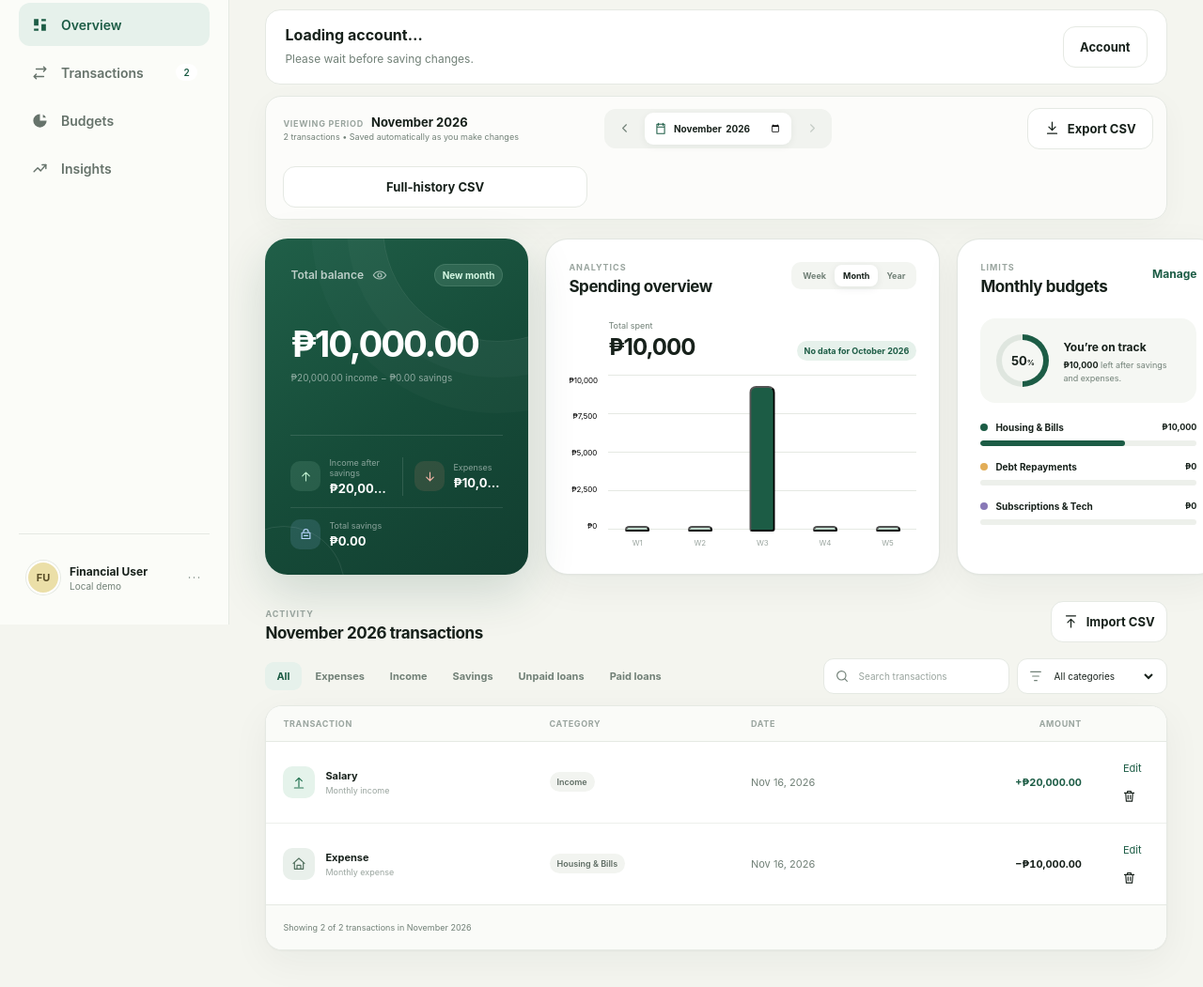
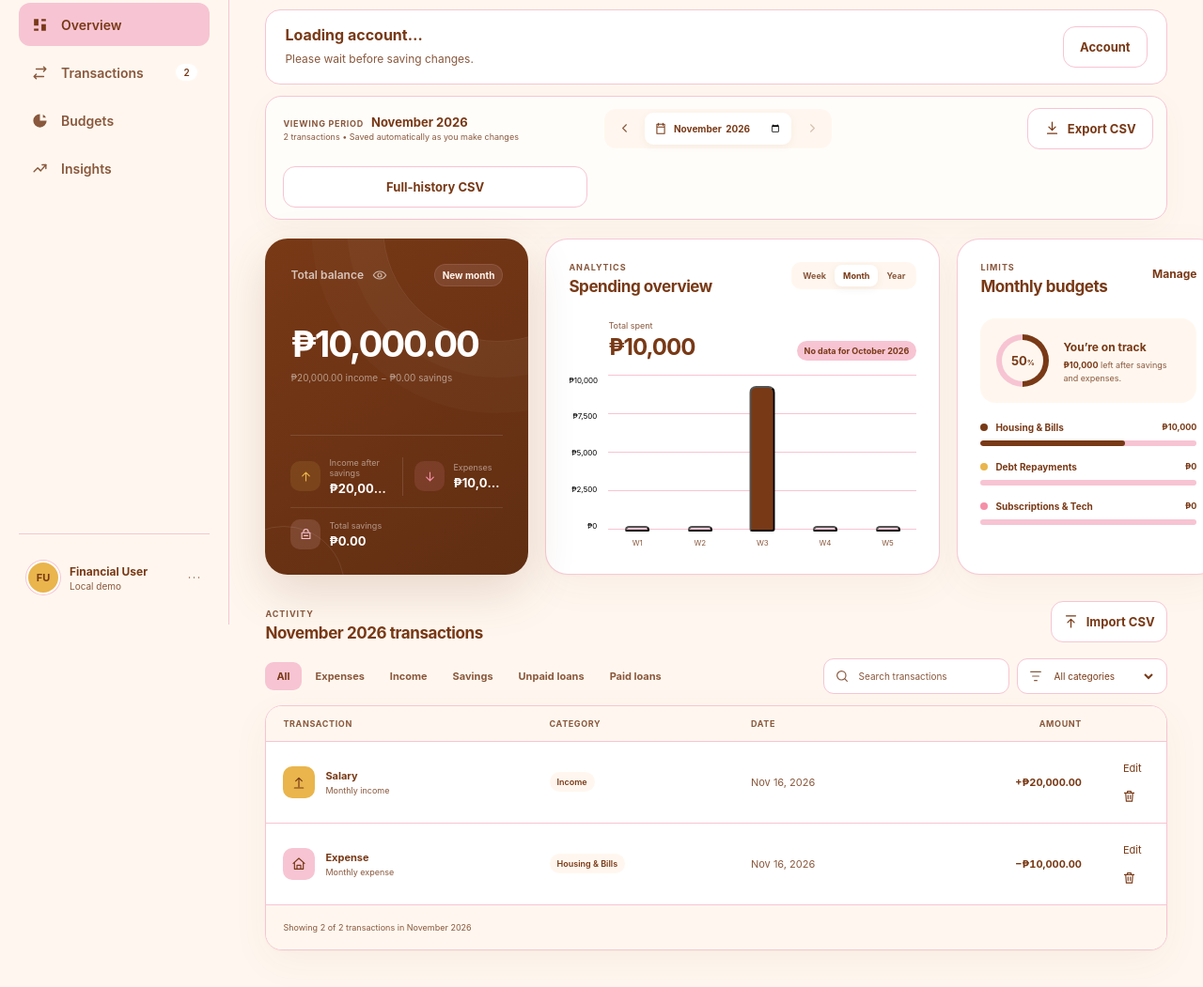
Before and after one commit to Levidepsi/financial-system, a website: page index.html in a window 1280 px wide. Shown: the part 135-1186 px from the top of the page at 94% size. Drawn offline with Linux system fonts and the light colour scheme; files whose address does not match are found by name.

Commit message:
change branding

```diff
--- a/app.js
+++ b/app.js
@@ -79,20 +79,20 @@ const defaultTransactions = [
 ];
 
 const budgetDefinitions = [
-  { category: "Housing & Bills", categories: ["Housing & Bills"], limit: 15000, color: "#1c5c45" },
-  { category: "Debt Repayments", categories: ["Debt Repayment"], limit: 22000, color: "#e2ad57" },
-  { category: "Subscriptions & Tech", categories: ["Shopping", "Entertainment", "Utilities"], limit: 12000, color: "#8878b7" },
+  { category: "Housing & Bills", categories: ["Housing & Bills"], limit: 15000, color: "#783916" },
+  { category: "Debt Repayments", categories: ["Debt Repayment"], limit: 22000, color: "#e9b54c" },
+  { category: "Subscriptions & Tech", categories: ["Shopping", "Entertainment", "Utilities"], limit: 12000, color: "#f58fa8" },
 ];
 
 const categoryThemes = {
-  "Housing & Bills": { className: "housing", color: "#53715f", bg: "#e9f0eb", icon: '<path d="m3 11 9-8 9 8M5 9v11h14V9M9 20v-6h6v6" />' },
-  Shopping: { className: "shopping", color: "#947026", bg: "#f7f0dc", icon: '<path d="M6 8h12l1 13H5L6 8Zm3 0V6a3 3 0 0 1 6 0v2" />' },
-  "Debt Repayment": { className: "debt", color: "#b15f49", bg: "#f9e9e4", icon: '<path d="M5 7h14v12H5zM8 7V5h8v2M8 12h8m-8 3h5" />' },
-  Utilities: { className: "utilities", color: "#426d9d", bg: "#e7eff8", icon: '<path d="M8 15a6 6 0 0 1 8 0m-11-3a10 10 0 0 1 14 0m-8 6h2" />' },
-  Entertainment: { className: "entertainment", color: "#705f9d", bg: "#efebf7", icon: '<path d="M4 7h16v12H4zM8 4l2 3m6-3-2 3m-6 5h.01M12 15h4" />' },
-  Health: { className: "health", color: "#b45766", bg: "#f8e7ea", icon: '<path d="M12 21S4 16.5 4 9.5A4.5 4.5 0 0 1 12 6a4.5 4.5 0 0 1 8 3.5c0 7-8 11.5-8 11.5Z" />' },
-  Income: { className: "income", color: "#287655", bg: "#e5f3eb", icon: '<path d="M12 19V5m0 0L7 10m5-5 5 5M5 21h14" />' },
-  Savings: { className: "savings", color: "#426d9d", bg: "#e7eff8", icon: '<path d="M5 10h14v10H5zM8 10V8a4 4 0 0 1 8 0v2M9 15h6" />' },
+  "Housing & Bills": { className: "housing", color: "#783916", bg: "#f7c4d3", icon: '<path d="m3 11 9-8 9 8M5 9v11h14V9M9 20v-6h6v6" />' },
+  Shopping: { className: "shopping", color: "#783916", bg: "#e9b54c", icon: '<path d="M6 8h12l1 13H5L6 8Zm3 0V6a3 3 0 0 1 6 0v2" />' },
+  "Debt Repayment": { className: "debt", color: "#783916", bg: "#f58fa8", icon: '<path d="M5 7h14v12H5zM8 7V5h8v2M8 12h8m-8 3h5" />' },
+  Utilities: { className: "utilities", color: "#783916", bg: "#f7c4d3", icon: '<path d="M8 15a6 6 0 0 1 8 0m-11-3a10 10 0 0 1 14 0m-8 6h2" />' },
+  Entertainment: { className: "entertainment", color: "#783916", bg: "#fff7ef", icon: '<path d="M4 7h16v12H4zM8 4l2 3m6-3-2 3m-6 5h.01M12 15h4" />' },
+  Health: { className: "health", color: "#783916", bg: "#f58fa8", icon: '<path d="M12 21S4 16.5 4 9.5A4.5 4.5 0 0 1 12 6a4.5 4.5 0 0 1 8 3.5c0 7-8 11.5-8 11.5Z" />' },
+  Income: { className: "income", color: "#783916", bg: "#e9b54c", icon: '<path d="M12 19V5m0 0L7 10m5-5 5 5M5 21h14" />' },
+  Savings: { className: "savings", color: "#783916", bg: "#f7c4d3", icon: '<path d="M5 10h14v10H5zM8 10V8a4 4 0 0 1 8 0v2M9 15h6" />' },
 };
 
 function normalizeCategoryName(value) {
@@ -536,7 +536,7 @@ function renderBudgets() {
   document.querySelector("#budget-list").innerHTML = budgets
     .map((budget) => {
       const budgetPercent = budget.limit ? (budget.spent / budget.limit) * 100 : 0;
-      const fillColor = budgetPercent > 100 ? "#e47861" : budget.color;
+      const fillColor = budgetPercent > 100 ? "#b04a3e" : budget.color;
       return `
         <div class="budget-item">
           <div class="budget-item-heading">
--- a/service-worker.js
+++ b/service-worker.js
@@ -1,4 +1,4 @@
-const CACHE_NAME = "monea-offline-v11";
+const CACHE_NAME = "monea-offline-v12";
 const APP_SHELL = ["./", "./index.html", "./pricing.html", "./styles.css", "./category-policy.js", "./app.js", "./account.js", "./favicon.svg", "./manifest.webmanifest"];
 
 self.addEventListener("install", (event) => {
--- a/styles.css
+++ b/styles.css
@@ -1,20 +1,20 @@
 :root {
-  --ink: #17211b;
-  --muted: #718077;
-  --subtle: #9aa59f;
-  --canvas: #f4f5ef;
+  --ink: #783916;
+  --muted: #89583d;
+  --subtle: #89583d;
+  --canvas: #fff7ef;
   --surface: #ffffff;
-  --line: #e5e9e3;
-  --green: #1c5c45;
-  --green-dark: #154936;
-  --green-soft: #e6f1eb;
-  --mint: #a7dec0;
-  --coral: #e47861;
-  --coral-soft: #fbece8;
-  --amber: #e2ad57;
-  --blue: #6088bd;
-  --purple: #8878b7;
-  --shadow: 0 1px 2px rgba(25, 45, 35, 0.03), 0 12px 40px rgba(25, 45, 35, 0.05);
+  --line: #f7c4d3;
+  --green: #783916;
+  --green-dark: #602e12;
+  --green-soft: #f7c4d3;
+  --mint: #f58fa8;
+  --coral: #b04a3e;
+  --coral-soft: #f7c4d3;
+  --amber: #e9b54c;
+  --blue: #e9b54c;
+  --purple: #f58fa8;
+  --shadow: 0 1px 2px rgba(120, 57, 22, 0.03), 0 12px 40px rgba(120, 57, 22, 0.05);
   --radius-lg: 24px;
   --radius-md: 16px;
   --radius-sm: 12px;
@@ -112,7 +112,7 @@ svg {
   display: flex;
   flex-direction: column;
   padding: 30px 20px 24px;
-  background: #fbfcf8;
+  background: #fff7ef;
   border-right: 1px solid var(--line);
 }
 
@@ -133,10 +133,10 @@ svg {
   height: 34px;
   display: grid;
   place-items: center;
-  color: white;
-  background: var(--green);
+  color: var(--ink);
+  background: var(--mint);
   border-radius: 11px 11px 11px 4px;
-  box-shadow: 0 7px 18px rgba(28, 92, 69, 0.22);
+  box-shadow: 0 7px 18px rgba(120, 57, 22, 0.22);
 }
 
 .brand-mark svg {
@@ -165,7 +165,7 @@ svg {
   min-height: 46px;
   margin-bottom: 5px;
   padding: 0 13px;
-  color: #66736b;
+  color: #89583d;
   border-radius: 12px;
   font-size: 14px;
   font-weight: 600;
@@ -175,7 +175,7 @@ svg {
 
 .nav-link:hover {
   color: var(--ink);
-  background: #eff2ec;
+  background: #f7c4d3;
   transform: translateX(2px);
 }
 
@@ -226,7 +226,7 @@ svg {
 }
 
 .profile-button:hover {
-  background: #f0f2ed;
+  background: #fff7ef;
 }
 
 .avatar {
@@ -235,8 +235,8 @@ svg {
   flex: 0 0 auto;
   display: grid;
   place-items: center;
-  color: #574c26;
-  background: #ebdfa8;
+  color: #783916;
+  background: #e9b54c;
   border: 2px solid white;
   border-radius: 50%;
   font-size: 11px;
@@ -326,7 +326,7 @@ main {
   background: rgba(255, 255, 255, 0.72);
   border: 1px solid var(--line);
   border-radius: 17px;
-  box-shadow: 0 8px 30px rgba(25, 45, 35, 0.035);
+  box-shadow: 0 8px 30px rgba(120, 57, 22, 0.035);
 }
 
 .period-copy {
@@ -363,7 +363,7 @@ main {
   align-items: center;
   gap: 5px;
   padding: 4px;
-  background: #f1f3ef;
+  background: #fff7ef;
   border-radius: 12px;
 }
 
@@ -407,7 +407,7 @@ main {
   padding: 0 10px;
   background: white;
   border-radius: 9px;
-  box-shadow: 0 2px 8px rgba(24, 44, 34, 0.06);
+  box-shadow: 0 2px 8px rgba(120, 57, 22, 0.06);
 }
 
 .month-picker svg {
@@ -465,8 +465,8 @@ main {
 
 .icon-button:hover,
 .secondary-button:hover {
-  background: #fafbf8;
-  border-color: #cbd3cc;
+  background: #fff7ef;
+  border-color: #f7c4d3;
 }
 
 .notification-dot {
@@ -494,14 +494,14 @@ main {
 }
 
 .primary-button {
-  color: white;
-  background: var(--green);
-  box-shadow: 0 8px 22px rgba(28, 92, 69, 0.17);
+  color: var(--ink);
+  background: var(--mint);
+  box-shadow: 0 8px 22px rgba(120, 57, 22, 0.17);
 }
 
 .primary-button:hover {
-  background: var(--green-dark);
-  box-shadow: 0 10px 28px rgba(28, 92, 69, 0.25);
+  background: var(--green-soft);
+  box-shadow: 0 10px 28px rgba(120, 57, 22, 0.25);
   transform: translateY(-1px);
 }
 
@@ -532,7 +532,7 @@ button:focus-visible,
 a:focus-visible,
 input:focus-visible,
 select:focus-visible {
-  outline: 3px solid rgba(28, 92, 69, 0.22);
+  outline: 3px solid rgba(120, 57, 22, 0.22);
   outline-offset: 2px;
 }
 
@@ -554,7 +554,7 @@ select:focus-visible {
 .card {
   padding: 24px;
   background: var(--surface);
-  border: 1px solid rgba(223, 228, 222, 0.9);
+  border: 1px solid rgba(247, 196, 211, 0.9);
   box-shadow: var(--shadow);
 }
 
@@ -565,8 +565,8 @@ select:focus-visible {
   flex-direction: column;
   padding: 27px;
   color: white;
-  background: linear-gradient(145deg, #205f48 0%, #164c39 52%, #123e30 100%);
-  box-shadow: 0 18px 50px rgba(20, 73, 53, 0.17);
+  background: linear-gradient(145deg, #783916 0%, #6c3314 52%, #602e12 100%);
+  box-shadow: 0 18px 50px rgba(120, 57, 22, 0.17);
 }
 
 .balance-orb {
@@ -637,9 +637,9 @@ select:focus-visible {
   align-items: center;
   gap: 3px;
   padding: 5px 8px;
-  color: #d5f7e3;
-  background: rgba(203, 245, 221, 0.12);
-  border: 1px solid rgba(203, 245, 221, 0.12);
+  color: #fff7ef;
+  background: rgba(247, 196, 211, 0.12);
+  border: 1px solid rgba(247, 196, 211, 0.12);
   border-radius: 99px;
   font-size: 10px;
   font-weight: 700;
@@ -651,8 +651,8 @@ select:focus-visible {
 }
 
 .trend-pill.negative {
-  color: #ffd1c8;
-  background: rgba(239, 139, 117, .14);
+  color: #f7c4d3;
+  background: rgba(245, 143, 168, .14);
 }
 
 .trend-pill.negative svg {
@@ -716,18 +716,18 @@ select:focus-visible {
 }
 
 .income-icon {
-  color: #bceccc;
-  background: rgba(169, 225, 191, 0.13);
+  color: #e9b54c;
+  background: rgba(233, 181, 76, 0.13);
 }
 
 .expense-icon {
-  color: #f5b6a8;
-  background: rgba(239, 139, 117, 0.13);
+  color: #f58fa8;
+  background: rgba(245, 143, 168, 0.13);
 }
 
 .savings-icon {
-  color: #b9d7ff;
-  background: rgba(150, 195, 255, 0.14);
+  color: #f7c4d3;
+  background: rgba(247, 196, 211, 0.14);
 }
 
 .balance-breakdown .savings-summary {
@@ -780,7 +780,7 @@ select:focus-visible {
 .segmented-control {
   display: flex;
   padding: 3px;
-  background: #f3f5f1;
+  background: #fff7ef;
   border-radius: 10px;
 }
 
@@ -802,7 +802,7 @@ select:focus-visible {
 .segmented-control button.active {
   color: var(--ink);
   background: white;
-  box-shadow: 0 2px 8px rgba(24, 44, 34, 0.08);
+  box-shadow: 0 2px 8px rgba(120, 57, 22, 0.08);
 }
 
 .chart-summary {
@@ -881,7 +881,7 @@ select:focus-visible {
 .chart-bar {
   width: min(26px, 72%);
   min-height: 5px;
-  background: #bcd7c9;
+  background: #f7c4d3;
   border-radius: 7px 7px 3px 3px;
   cursor: pointer;
   transition: height 350ms cubic-bezier(.2,.8,.2,1), background 150ms ease, transform 150ms ease;
@@ -928,7 +928,7 @@ select:focus-visible {
   gap: 15px;
   margin: 24px 0 20px;
   padding: 17px;
-  background: #f5f7f3;
+  background: #fff7ef;
   border-radius: 16px;
 }
 
@@ -939,7 +939,7 @@ select:focus-visible {
   flex: 0 0 auto;
   display: grid;
   place-items: center;
-  background: conic-gradient(var(--green) calc(var(--progress) * 1%), #dfe6df 0);
+  background: conic-gradient(var(--green) calc(var(--progress) * 1%), #f7c4d3 0);
   border-radius: 50%;
 }
 
@@ -948,7 +948,7 @@ select:focus-visible {
   position: absolute;
   width: 44px;
   height: 44px;
-  background: #f5f7f3;
+  background: #fff7ef;
   border-radius: 50%;
 }
 
@@ -1016,7 +1016,7 @@ select:focus-visible {
 .progress-track {
   height: 6px;
   overflow: hidden;
-  background: #edf0eb;
+  background: #f7c4d3;
   border-radius: 99px;
 }
 
@@ -1101,8 +1101,8 @@ select:focus-visible {
 
 .search-field:focus-within,
 .select-field:focus-within {
-  border-color: rgba(28, 92, 69, 0.55);
-  box-shadow: 0 0 0 3px rgba(28, 92, 69, 0.08);
+  border-color: rgba(120, 57, 22, 0.55);
+  box-shadow: 0 0 0 3px rgba(120, 57, 22, 0.08);
 }
 
 .search-field svg,
@@ -1151,7 +1151,7 @@ table {
 th {
   padding: 13px 18px;
   color: var(--subtle);
-  background: #fafbf8;
+  background: #fff7ef;
   border-bottom: 1px solid var(--line);
   font-size: 9px;
   font-weight: 700;
@@ -1171,7 +1171,7 @@ th:last-child {
 
 td {
   padding: 13px 18px;
-  border-bottom: 1px solid #edf0ec;
+  border-bottom: 1px solid #f7c4d3;
   color: var(--muted);
   font-size: 11px;
 }
@@ -1185,7 +1185,7 @@ tbody tr {
 }
 
 tbody tr:hover {
-  background: #fbfcfa;
+  background: #fff7ef;
 }
 
 .merchant-cell {
@@ -1236,8 +1236,8 @@ tbody tr:hover {
   display: inline-flex;
   align-items: center;
   padding: 5px 8px;
-  color: #5f6d64;
-  background: #f2f4f0;
+  color: #783916;
+  background: #fff7ef;
   border-radius: 99px;
   font-size: 9px;
   font-weight: 600;
@@ -1326,7 +1326,7 @@ tr:hover .delete-button,
   gap: 16px;
   min-height: 48px;
   padding: 0 18px;
-  background: #fafbf8;
+  background: #fff7ef;
   border-top: 1px solid var(--line);
 }
 
@@ -1371,11 +1371,11 @@ tr:hover .delete-button,
   background: white;
   border: 0;
   border-radius: 24px;
-  box-shadow: 0 30px 90px rgba(20, 40, 30, 0.24);
+  box-shadow: 0 30px 90px rgba(120, 57, 22, 0.24);
 }
 
 .transaction-dialog::backdrop {
-  background: rgba(20, 31, 25, 0.48);
+  background: rgba(120, 57, 22, 0.48);
   backdrop-filter: blur(5px);
 }
 
@@ -1408,7 +1408,7 @@ tr:hover .delete-button,
 .close-button {
   width: 38px;
   height: 38px;
-  background: #f5f6f3;
+  background: #fff7ef;
 }
 
 .type-picker {
@@ -1438,7 +1438,7 @@ tr:hover .delete-button,
   justify-content: center;
   gap: 8px;
   color: var(--muted);
-  background: #f7f8f5;
+  background: #fff7ef;
   border: 1px solid var(--line);
   border-radius: 12px;
   cursor: pointer;
@@ -1454,11 +1454,11 @@ tr:hover .delete-button,
 .type-picker input:checked + span {
   color: var(--green);
   background: var(--green-soft);
-  border-color: #bcd8c8;
+  border-color: #f58fa8;
 }
 
 .type-picker input:focus-visible + span {
-  outline: 3px solid rgba(28, 92, 69, 0.18);
+  outline: 3px solid rgba(120, 57, 22, 0.18);
 }
 
 .form-field {
@@ -1469,7 +1469,7 @@ tr:hover .delete-button,
 .form-field > span,
 .category-field > label:first-child,
 .type-picker legend {
-  color: #4e5c53;
+  color: #783916;
   font-size: 10px;
   font-weight: 700;
 }
@@ -1487,7 +1487,7 @@ tr:hover .delete-button,
   height: 43px;
   padding: 0 12px;
   color: var(--ink);
-  background: #fafbf8;
+  background: #fff7ef;
   border: 1px solid var(--line);
   border-radius: 11px;
   outline: 0;
@@ -1498,8 +1498,8 @@ tr:hover .delete-button,
 .form-field select:focus,
 .amount-field > div:focus-within {
   background: white;
-  border-color: rgba(28, 92, 69, 0.55);
-  box-shadow: 0 0 0 3px rgba(28, 92, 69, 0.08);
+  border-color: rgba(120, 57, 22, 0.55);
+  box-shadow: 0 0 0 3px rgba(120, 57, 22, 0.08);
 }
 
 .custom-category-field {
@@ -1513,7 +1513,7 @@ tr:hover .delete-button,
 }
 
 .custom-category-field > span {
-  color: #4e5c53;
+  color: #783916;
   font-size: 10px;
   font-weight: 700;
 }
@@ -1528,7 +1528,7 @@ tr:hover .delete-button,
   align-items: center;
   gap: 8px;
   padding: 0 17px;
-  background: #fafbf8;
+  background: #fff7ef;
   border: 1px solid var(--line);
   border-radius: 14px;
 }
@@ -1582,7 +1582,7 @@ tr:hover .delete-button,
   background: white;
   border: 1px solid var(--line);
   border-radius: 15px;
-  box-shadow: 0 20px 55px rgba(20, 40, 30, 0.16);
+  box-shadow: 0 20px 55px rgba(120, 57, 22, 0.16);
   opacity: 0;
   pointer-events: none;
   transform: translateY(18px);
@@ -1725,10 +1725,10 @@ tr:hover .delete-button,
     height: 64px;
     flex-direction: row;
     padding: 7px;
-    background: rgba(250, 251, 248, 0.94);
+    background: rgba(255, 247, 239, 0.94);
     border: 1px solid var(--line);
     border-radius: 18px;
-    box-shadow: 0 12px 40px rgba(20, 40, 30, .16);
+    box-shadow: 0 12px 40px rgba(120, 57, 22, .16);
     backdrop-filter: blur(16px);
   }
 
```
Also changed, not shown: index.html (+1 -1 lines), favicon.svg, manifest.webmanifest.
